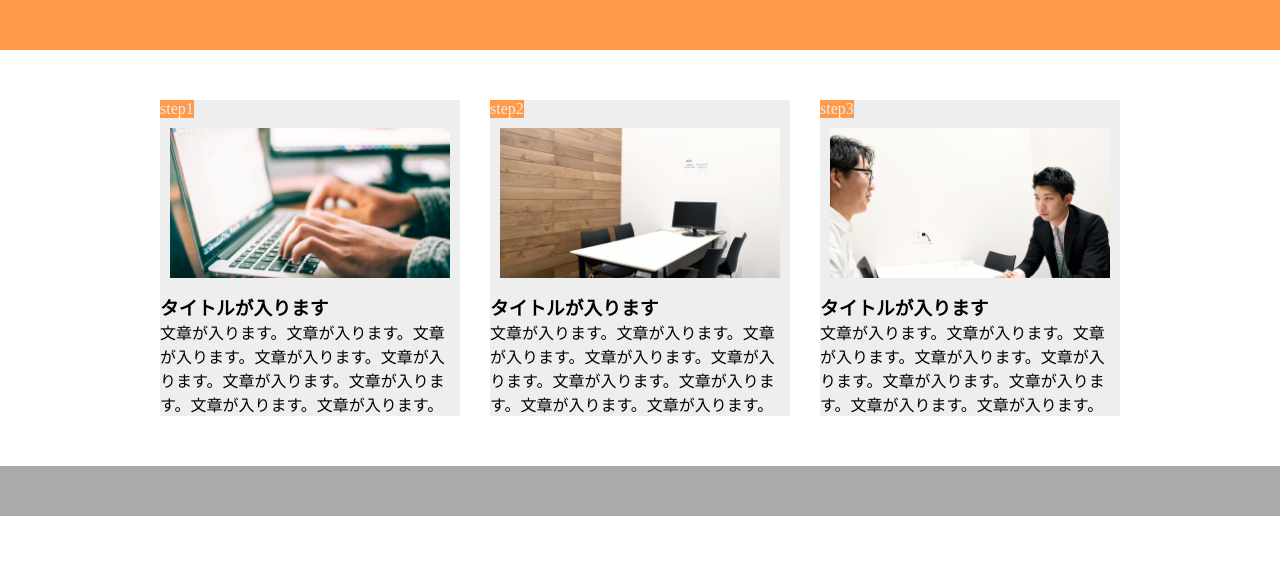
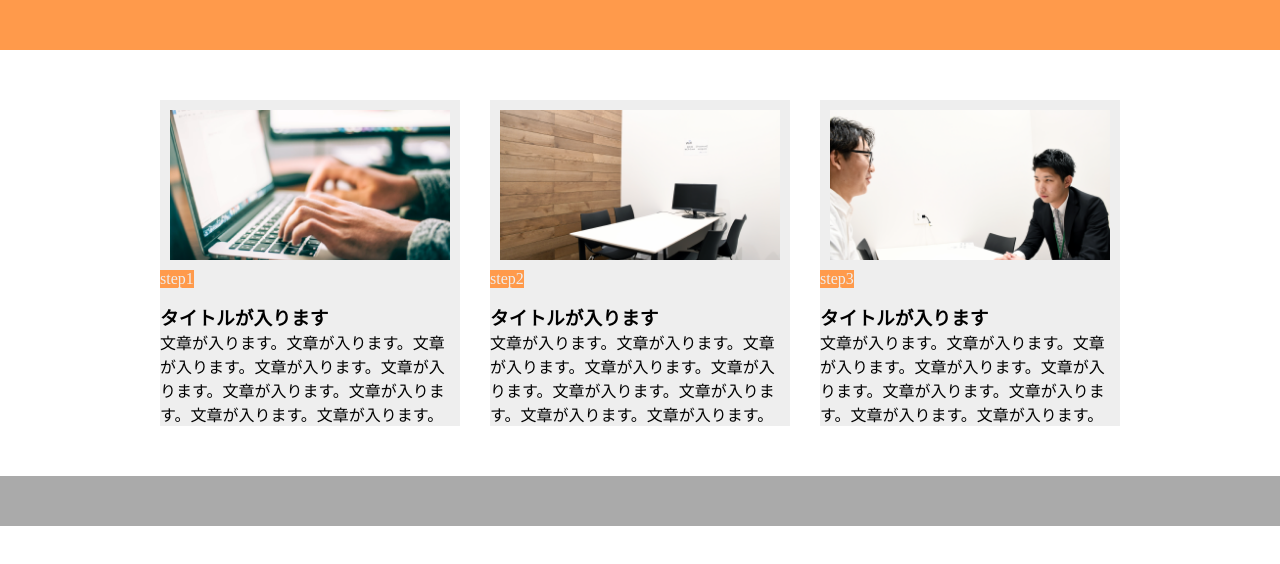
Before and after one commit to MOEKASAKAI/-, a plain HTML site: page 1-9演習問題.html in a window 1280 px wide. Drawn offline with Linux system fonts and the light colour scheme.

Commit message:
[Finish] 1-9

```diff
--- a/1-9演習問題.html
+++ b/1-9演習問題.html
@@ -9,33 +9,33 @@
   <body>
     <header></header>
     <main>
-      <section class="main-item">
-        <p class="main-step">step1</p>
+      <div class="main-item">
         <div class="main-image1"></div>
+        <span class="main-step">step1</span>
         <h3 class="main-title">
           タイトルが入ります
         </h3>
-        <p clacc="main-text">
+        <p>
+          文章が入ります。文章が入ります。文章が入ります。文章が入ります。文章が入ります。文章が入ります。文章が入ります。文章が入ります。文章が入ります。
+        </p>
+      </div>
+      <section class="main-item">
+        <div class="main-image2"></div>
+        <p class="main-step">step2</p>
+        <h3 class="main-title">
+          タイトルが入ります
+        </h3>
+        <p>
           文章が入ります。文章が入ります。文章が入ります。文章が入ります。文章が入ります。文章が入ります。文章が入ります。文章が入ります。文章が入ります。
         </p>
       </section>
       <section class="main-item">
-        <p class="main-step">step2</p>
-        <div class="main-image2"></div>
+        <div class="main-image3"></div>
+        <p class="main-step">step3</p>
         <h3 class="main-title">
           タイトルが入ります
         </h3>
-        <p clacc="main-text">
-          文章が入ります。文章が入ります。文章が入ります。文章が入ります。文章が入ります。文章が入ります。文章が入ります。文章が入ります。文章が入ります。
-        </p>
-      </section>
-      <section class="main-item">
-        <p class="main-step">step3</p>
-        <div class="main-image3"></div>
-        <h3 class="main-title">
-          タイトルが入ります
-        </h3>
-        <p clacc="main-text">
+        <p>
           文章が入ります。文章が入ります。文章が入ります。文章が入ります。文章が入ります。文章が入ります。文章が入ります。文章が入ります。文章が入ります。
         </p>
       </section>
```
